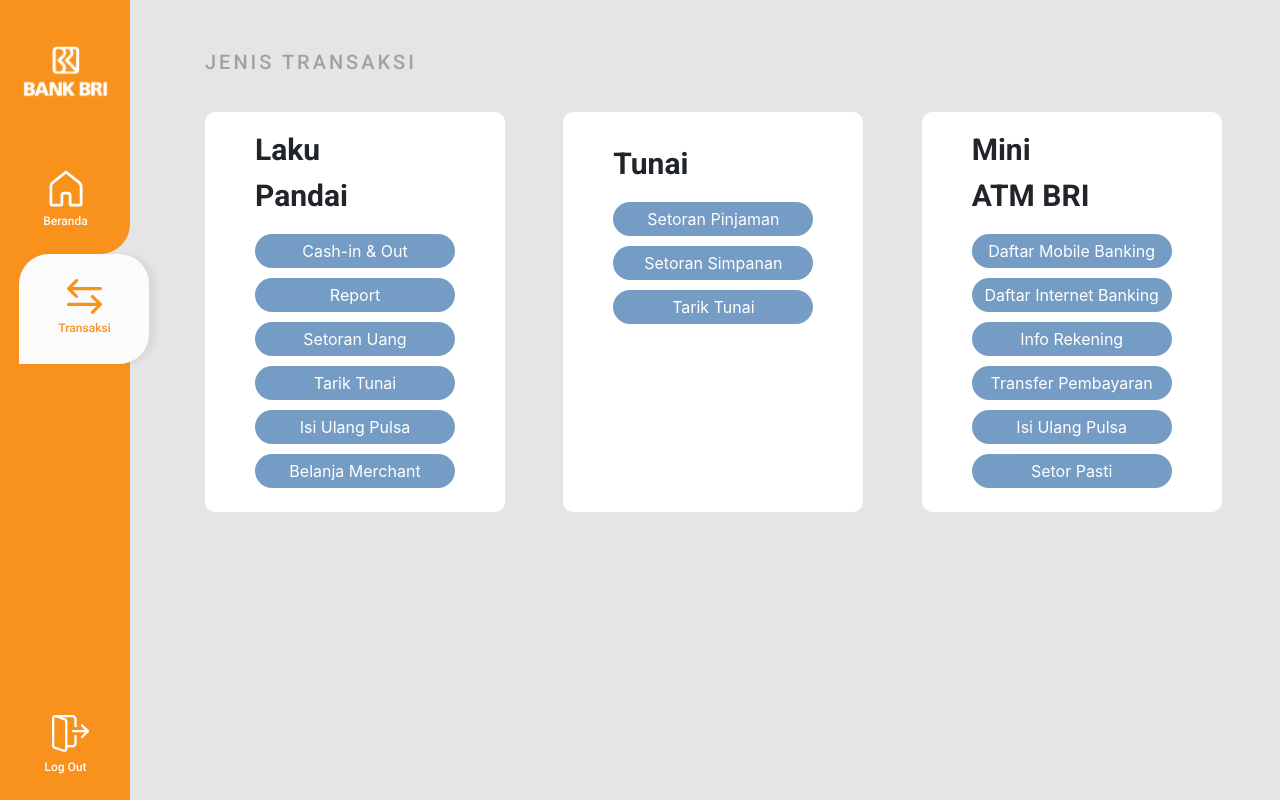
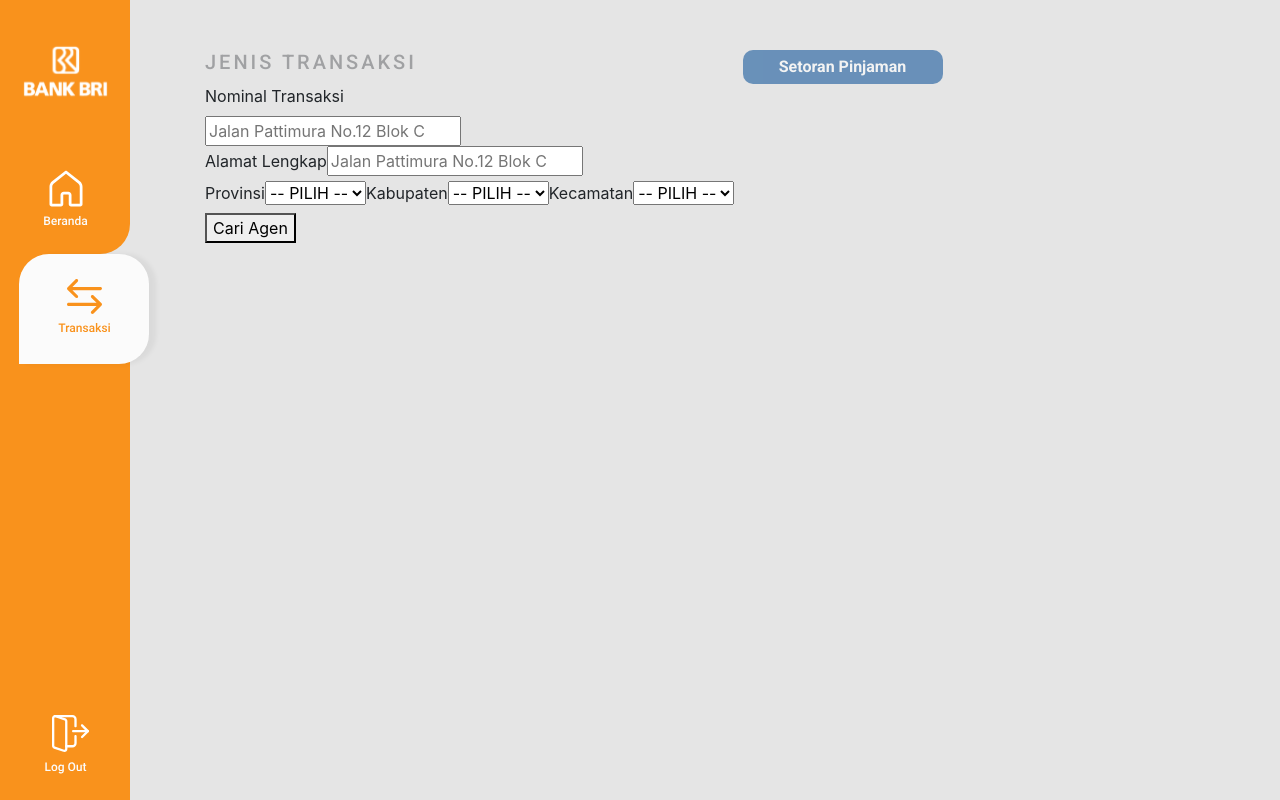
Before and after one commit to moronkids/frontend-assestment, a React (Create React App) app: page / in a window 1280 px wide. Both pictures are taken after a click on the element 65 px from the left and 309 px from the top of the page. Built offline with nearby package versions, Linux system fonts and the light colour scheme.

Commit message:
perbaiki stage

```diff
--- a/src/assets/scss/bootstrap.scss
+++ b/src/assets/scss/bootstrap.scss
@@ -52,7 +52,7 @@
 @import "../scss/home/home";
 @import "../scss/home/home-detail";
 
-// semua scss tampilan menu transaksi
+// semua scss tampilan nav transaksi
 @import "../scss/transactions/choose-transaction";
 @import "../scss/transactions/form-transaction";
 @import "../scss/transactions/table-agent-transaction";
--- a/src/assets/scss/transactions/_form-transaction.scss
+++ b/src/assets/scss/transactions/_form-transaction.scss
@@ -0,0 +1,37 @@
+
+/**
+    ini adalah scss untuk mengatur styling form
+*/
+
+.form-container{
+    padding-top: 50px;
+    padding-bottom: 30px;
+    padding-left: 70px;
+    padding-right: 30px;
+
+    h2{
+        font-size: 20px;
+        font-family: 'Roboto', sans-serif;
+        color: #A0A1A3;
+        letter-spacing: 3px;
+    }
+
+    .jenis-layanan{
+        background-color: #014A94;
+        opacity: 54%;
+        width: 200px;
+        text-align: center;
+        color: #fff;
+        font-family: 'Roboto', sans-serif;
+        font-weight: 700;
+        padding-top: 5px;
+        padding-bottom: 5px;
+        border-radius: 10px;
+    }
+
+    .my-form{
+        .form-control-label{
+            display: block;
+        }
+    }
+}
--- a/src/components/customers/transaction/index.jsx
+++ b/src/components/customers/transaction/index.jsx
@@ -1,9 +1,11 @@
 import React from 'react'
 import ChooseTransaction from './parts/ChooseTransaction';
+import FormTransaction from './parts/FormTransaction';
 
 function Transaction() {
     return (
-        <ChooseTransaction />
+        //<ChooseTransaction />
+        <FormTransaction />
     )
 }
 
--- a/src/components/customers/transaction/parts/FormTransaction.jsx
+++ b/src/components/customers/transaction/parts/FormTransaction.jsx
@@ -0,0 +1,58 @@
+import React from 'react'
+
+function FormTransaction() {
+    return (
+        <div>
+            <section className="form-container">
+                <div className="form-content">
+
+                    <div className="row">
+                        <div className="col-lg-6">
+                            <h2 className="judul">JENIS TRANSAKSI</h2>
+                        </div>
+                        <div className="col-lg-6">
+                            <div className="jenis-layanan">
+                                Setoran Pinjaman
+                            </div>
+                        </div>
+                    </div>
+
+                    <form action="" className="my-form">
+                        <div className="baris row">
+                            <div className="col-lg-8">
+                                <label className="form-control-label" htmlFor="nominal-transaksi">Nominal Transaksi</label>
+                                <input type="number" className="form-control-input" name="nominal transaksi" id="nominal-transaksi" placeholder="Jalan Pattimura No.12 Blok C"/>
+                            </div>
+                        </div>
+
+                        <div className="baris">
+                            <label htmlFor="alamat-lengkap">Alamat Lengkap</label>
+                            <input type="text" name="alamat-lengkap" id="alamat-lengkap" placeholder="Jalan Pattimura No.12 Blok C"/>
+                        </div>
+
+                        <div className="baris">
+                            <label htmlFor="provinsi">Provinsi</label>
+                            <select name="provinsi" id="provinsi">
+                                <option value="#">-- PILIH --</option>
+                            </select>
+                            <label htmlFor="kabupaten">Kabupaten</label>
+                            <select name="kabupaten" id="kabupaten">
+                                <option value="#">-- PILIH --</option>
+                            </select>
+                            <label htmlFor="kecamatan">Kecamatan</label>
+                            <select name="kecamatan" id="kecamatan">
+                                <option value="#">-- PILIH --</option>
+                            </select>
+                        </div>
+
+                        <div className="baris">
+                            <button>Cari Agen</button>
+                        </div>
+                    </form>
+                </div>
+            </section>
+        </div>
+    )
+}
+
+export default FormTransaction;
```
